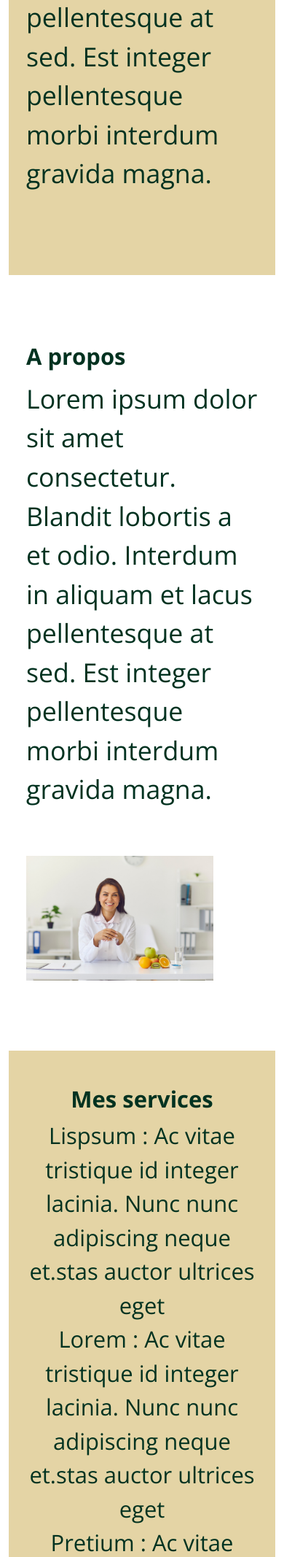
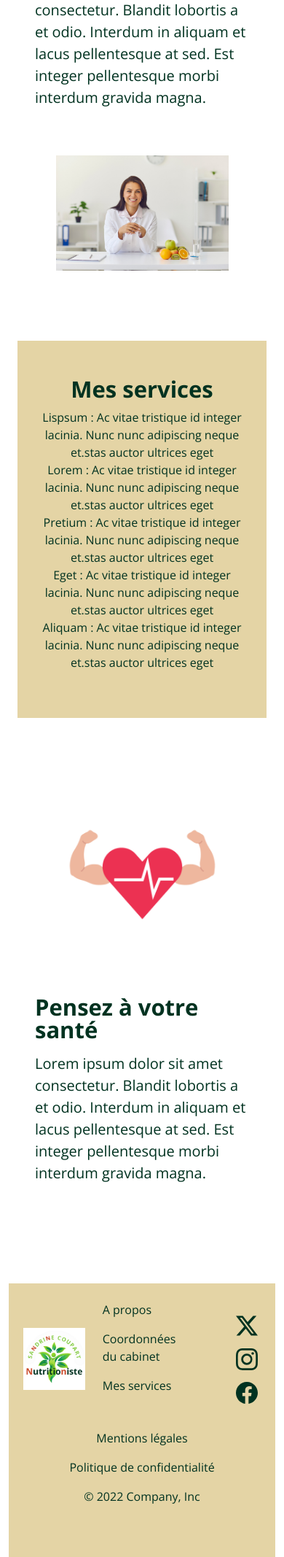
Before and after one commit to SandrineOrieux/Coupart-Nutrition, a Symfony app: template templates/page/index.html.twig in a window 390 px wide. Shown: the part 1056-3190 px from the top of the page at 73% size. Run offline with Twig, Linux system fonts and the light colour scheme; the template is opened without the code that fills it, so the values that code supplies are empty; style sheets or scripts are compiled from the project's sources; some libraries are stand-ins or nearby versions.

Commit message:
update the font-size in mobil and the place of img in mobil

```diff
--- a/assets/styles/app.scss
+++ b/assets/styles/app.scss
@@ -10,9 +10,10 @@ $info: #E4D4A5;
 //font
 
 $font-family-sans-serif: 'open sans';
-$font-size-base: 3rem;
-
-// $font-size-lg: $font-size-base;
+$font-size-base: 1rem;
+$font-size-lg: $font-size-base;
+$font-size-sm: $font-size-base;
+$font-size-md: $font-size-base;
 
 
 // the ~ allows you to reference things in node_modules
--- a/templates/base.html.twig
+++ b/templates/base.html.twig
@@ -2,6 +2,7 @@
 <html>
 	<head>
 		<meta charset="UTF-8">
+		<meta name="viewport" content="width=device-width, initial-scale=1">
 		<title>
 			{% block title %}{% endblock %}
 			- Coupart Nutrition</title>
@@ -20,7 +21,7 @@
 			{{ importmap('app') }}
 		{% endblock %}
 	</head>
-	<body class="text-primary">
+	<body class="text-primary container">
 		{% include "/partials/_header.html.twig" %}
 
 		<div class="container"> {% block body %}{% endblock %}
--- a/templates/page/contact.html.twig
+++ b/templates/page/contact.html.twig
@@ -5,7 +5,7 @@
 
 {% block body %}
 	<div class="container px-4 py-5 bg-info">
-		<div class="row flex-lg-row-reverse align-items-center g-5 py-5">
+		<div class="row flex-lg-row-reverse align-items-center  justify-content-center g-5">
 			<div class="col-10 col-sm-8 col-lg-6">
 				<img src="{{ asset('build/images/portrait.png')}}" alt="portrait" class="img-fluid">
 			</div>
--- a/templates/page/index.html.twig
+++ b/templates/page/index.html.twig
@@ -6,7 +6,7 @@
 
 {% block body %}
 	<div class="container px-4 py-5 bg-info">
-		<div class="row flex-lg-row-reverse align-items-center g-5 py-5">
+		<div class="row flex-lg-row-reverse align-items-center justify-content-center g-5">
 			<div class="col-10 col-sm-8 col-lg-6">
 				<img src="{{ asset('build/images/ambianceImage.png')}}" alt="nouriture" class="img-fluid">
 			</div>
@@ -19,7 +19,7 @@
 	</div>
 
 	<div class="container px-4 py-5">
-		<div class="row flex-lg-row-reverse align-items-center g-5 py-5">
+		<div class="row flex-lg-row-reverse align-items-center justify-content-center g-5 py-5">
 
 			<div class="col-lg-6">
 				<h2 class="display-5 fw-bold text-primary lh-1 mb-3">A propos</h2>
@@ -46,7 +46,7 @@
 	</div>
 
 	<div class="container px-4 py-5">
-		<div class="row flex-lg-row-reverse align-items-center g-5 py-5">
+		<div class="row flex-lg-row-reverse align-items-center  justify-content-center g-5 py-5">
 			<div class="col-10 col-sm-8 col-lg-6">
 				<img src="{{ asset('build/images/illustration.png')}}" alt="coeur" class="img-fluid">
 			</div>
--- a/templates/partials/_footer.html.twig
+++ b/templates/partials/_footer.html.twig
@@ -1,7 +1,7 @@
 <div class="container-fluid bg-info">
 	<footer class="container py-3 my-4">
 		<div class="row">
-			<a href="/" class="col nav-link px-2 link-body-emphasis text-decoration-none">
+			<a href="/" class="col nav-link px-2 link-body-emphasis text-decoration-none align-content-center">
 				<img src="{{ asset('build/images/logo.png')}}" alt="logo coupart" class="img-fluid" style="width: 8rem;">
 			</a>
 			<ul class="col nav d-flex flex-column justify-content-center  pb-3 mb-3">
@@ -16,21 +16,21 @@
 				</li>
 			</ul>
 			<ul class="col nav align-content-center justify-content-end  list-unstyled d-flex">
-				<li class="ms-3">
+				<li class="ms-3 my-2">
 					<a class="text-body-primary" href="#">
 						<svg xmlns="http://www.w3.org/2000/svg" width="30" height="30" fill="currentColor" class="bi bi-twitter-x" viewbox="0 0 16 16">
 							<path d="M12.6.75h2.454l-5.36 6.142L16 15.25h-4.937l-3.867-5.07-4.425 5.07H.316l5.733-6.57L0 .75h5.063l3.495 4.633L12.601.75Zm-.86 13.028h1.36L4.323 2.145H2.865z"/>
 						</svg>
 					</a>
 				</li>
-				<li class="ms-3">
+				<li class="ms-3 my-2">
 					<a class="text-body-primary" href="#">
 						<svg xmlns="http://www.w3.org/2000/svg" width="30" height="30" fill="currentColor" class="bi bi-instagram" viewbox="0 0 16 16">
 							<path d="M8 0C5.829 0 5.556.01 4.703.048 3.85.088 3.269.222 2.76.42a3.9 3.9 0 0 0-1.417.923A3.9 3.9 0 0 0 .42 2.76C.222 3.268.087 3.85.048 4.7.01 5.555 0 5.827 0 8.001c0 2.172.01 2.444.048 3.297.04.852.174 1.433.372 1.942.205.526.478.972.923 1.417.444.445.89.719 1.416.923.51.198 1.09.333 1.942.372C5.555 15.99 5.827 16 8 16s2.444-.01 3.298-.048c.851-.04 1.434-.174 1.943-.372a3.9 3.9 0 0 0 1.416-.923c.445-.445.718-.891.923-1.417.197-.509.332-1.09.372-1.942C15.99 10.445 16 10.173 16 8s-.01-2.445-.048-3.299c-.04-.851-.175-1.433-.372-1.941a3.9 3.9 0 0 0-.923-1.417A3.9 3.9 0 0 0 13.24.42c-.51-.198-1.092-.333-1.943-.372C10.443.01 10.172 0 7.998 0zm-.717 1.442h.718c2.136 0 2.389.007 3.232.046.78.035 1.204.166 1.486.275.373.145.64.319.92.599s.453.546.598.92c.11.281.24.705.275 1.485.039.843.047 1.096.047 3.231s-.008 2.389-.047 3.232c-.035.78-.166 1.203-.275 1.485a2.5 2.5 0 0 1-.599.919c-.28.28-.546.453-.92.598-.28.11-.704.24-1.485.276-.843.038-1.096.047-3.232.047s-2.39-.009-3.233-.047c-.78-.036-1.203-.166-1.485-.276a2.5 2.5 0 0 1-.92-.598 2.5 2.5 0 0 1-.6-.92c-.109-.281-.24-.705-.275-1.485-.038-.843-.046-1.096-.046-3.233s.008-2.388.046-3.231c.036-.78.166-1.204.276-1.486.145-.373.319-.64.599-.92s.546-.453.92-.598c.282-.11.705-.24 1.485-.276.738-.034 1.024-.044 2.515-.045zm4.988 1.328a.96.96 0 1 0 0 1.92.96.96 0 0 0 0-1.92m-4.27 1.122a4.109 4.109 0 1 0 0 8.217 4.109 4.109 0 0 0 0-8.217m0 1.441a2.667 2.667 0 1 1 0 5.334 2.667 2.667 0 0 1 0-5.334"/>
 						</svg>
 					</a>
 				</li>
-				<li class="ms-3">
+				<li class="ms-3 my-2">
 					<a class="text-body-primary" href="#">
 						<svg xmlns="http://www.w3.org/2000/svg" width="30" height="30" fill="currentColor" class="bi bi-facebook" viewbox="0 0 16 16">
 							<path d="M16 8.049c0-4.446-3.582-8.05-8-8.05C3.58 0-.002 3.603-.002 8.05c0 4.017 2.926 7.347 6.75 7.951v-5.625h-2.03V8.05H6.75V6.275c0-2.017 1.195-3.131 3.022-3.131.876 0 1.791.157 1.791.157v1.98h-1.009c-.993 0-1.303.621-1.303 1.258v1.51h2.218l-.354 2.326H9.25V16c3.824-.604 6.75-3.934 6.75-7.951"/>
--- a/templates/partials/_header.html.twig
+++ b/templates/partials/_header.html.twig
@@ -7,16 +7,16 @@
 					<path fill-rule="evenodd" d="M2.5 12a.5.5 0 0 1 .5-.5h10a.5.5 0 0 1 0 1H3a.5.5 0 0 1-.5-.5m0-4a.5.5 0 0 1 .5-.5h10a.5.5 0 0 1 0 1H3a.5.5 0 0 1-.5-.5m0-4a.5.5 0 0 1 .5-.5h10a.5.5 0 0 1 0 1H3a.5.5 0 0 1-.5-.5"/>
 				</svg>
 			</button>
-			<div class="collapse navbar-collapse justify-content-center" id="navbarNav">
-				<ul class="navbar-nav">
+			<div class="collapse navbar-collapse justify-content-center " id="navbarNav">
+				<ul class="navbar-nav m-5">
 					<li class="nav-item">
-						<a class="nav-link text-primary" aria-current="page" href="{{path('app_home')}}">Accueil</a>
+						<a class="fs-5 nav-link text-primary" aria-current="page" href="{{path('app_home')}}">Accueil</a>
 					</li>
 					<li class="nav-item">
-						<a class="nav-link text-primary" href="{{path('app_contact')}}">Contact</a>
+						<a class="fs-5 nav-link text-primary" href="{{path('app_contact')}}">Contact</a>
 					</li>
 					<li class="nav-item">
-						<a class="nav-link text-primary" href="{{path('app_recipe')}}">Recettes</a>
+						<a class="fs-5 nav-link text-primary" href="{{path('app_recipe')}}">Recettes</a>
 					</li>
 				</ul>
 			</div>
--- a/templates/partials/recipe/_recipeBlock.html.twig
+++ b/templates/partials/recipe/_recipeBlock.html.twig
@@ -1,4 +1,4 @@
-<div class="card col col-lg-4 col-xl-3 col-md-6 col-12 p-0 m-2">
+<div class="card flex-grow-1 col col-lg-4 col-xl-3 col-md-6 col-12 p-0 m-2">
 	{% include "/partials/recipe/_displayImgRecipe.html.twig" %}
 	<div class="card-body">
 		<h5 class="card-title">
```
